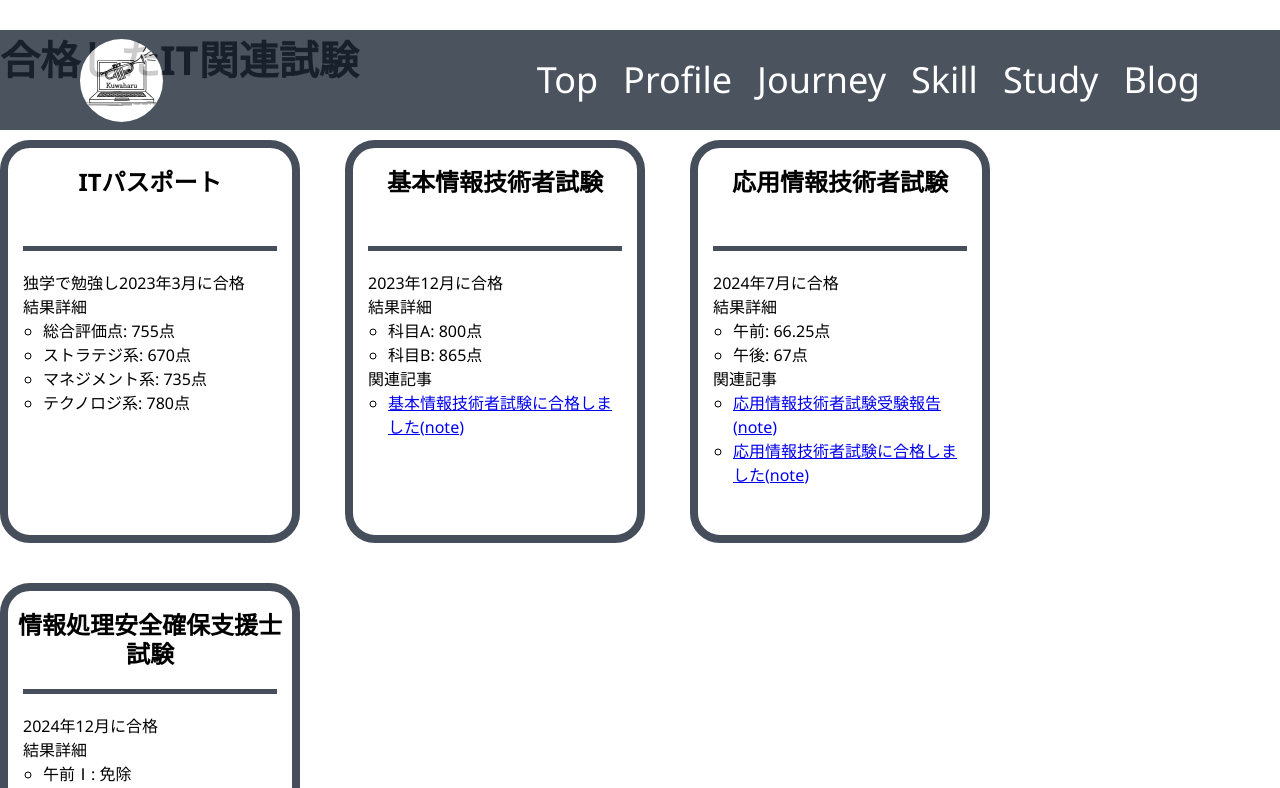
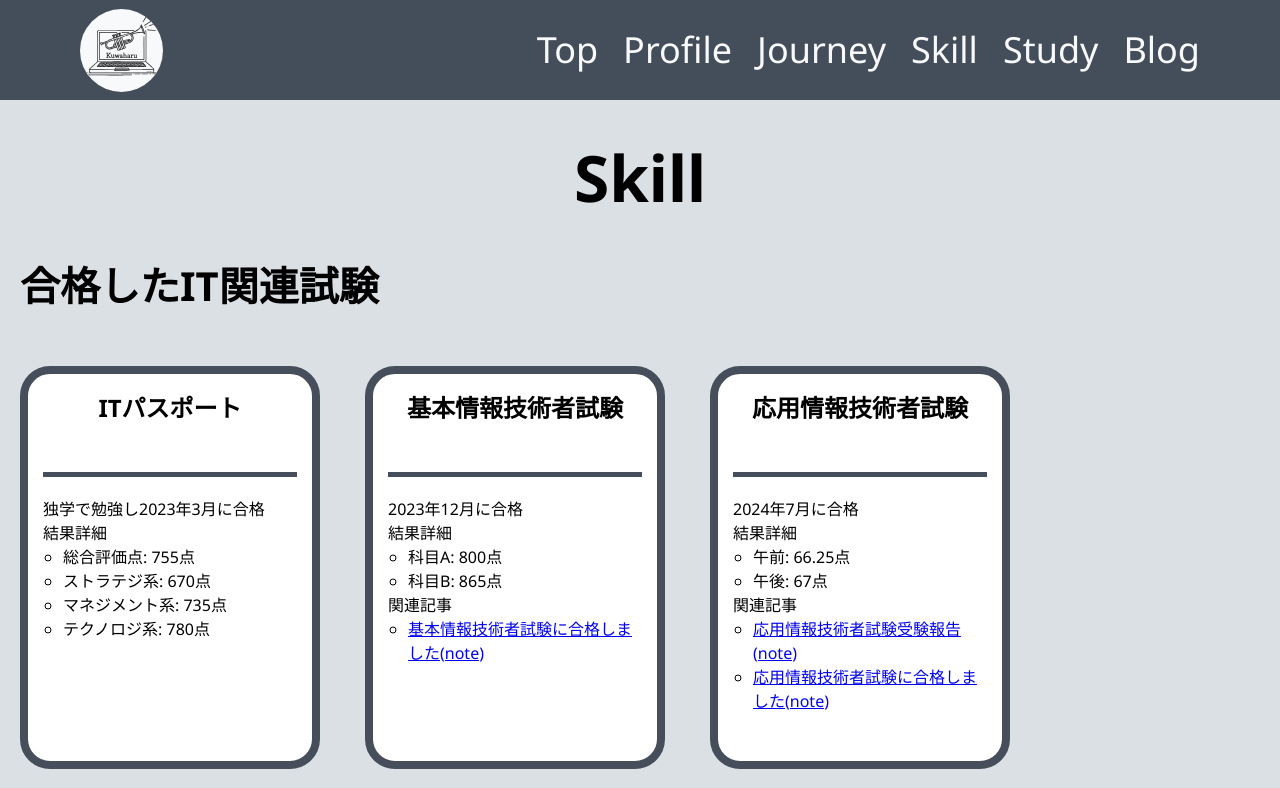
Before and after one commit to kuwaharu-git/my-portfolio, a React (Vite) app: page /skill in a window 1280 px wide. Shown: the top 788 px of the page. Built offline with nearby package versions, Linux system fonts and the light colour scheme.

Commit message:
スキルページコンポーネントにスタイルを追加し、タイトルを表示するラッパーを作成

```diff
--- a/src/pages/Skill.jsx
+++ b/src/pages/Skill.jsx
@@ -1,4 +1,6 @@
 import React from 'react';
+/** @jsxImportSource @emotion/react */
+import styled from '@emotion/styled';
 import Header from '../components/Header';
 import { Footer } from '../components/Footer';
 import { Qualification } from '../components/Skill/Qualification';
@@ -8,11 +10,34 @@ const Skill = () => {
         <>
             <Header />
             <main>
-                <Qualification />
+                <SkillWrapper>
+                    <TitleWrapper>
+                        Skill
+                    </TitleWrapper>
+                    <Qualification />
+                </SkillWrapper>
             </main>
             <Footer />
         </>
     );
 };
 
+const SkillWrapper = styled.div`
+    box-sizing: border-box;
+    background-color: #DBE0E4;
+    width: 100%;
+    padding: 100px 20px;
+
+`;
+
+const TitleWrapper = styled.h1`
+    box-sizing: border-box;
+    width: 100%;
+    text-align: center;
+    font-size: 64px;
+    font-weight: bold;
+    color: #000000;
+    margin: 30px 0;
+`;
+
 export default Skill;
```
